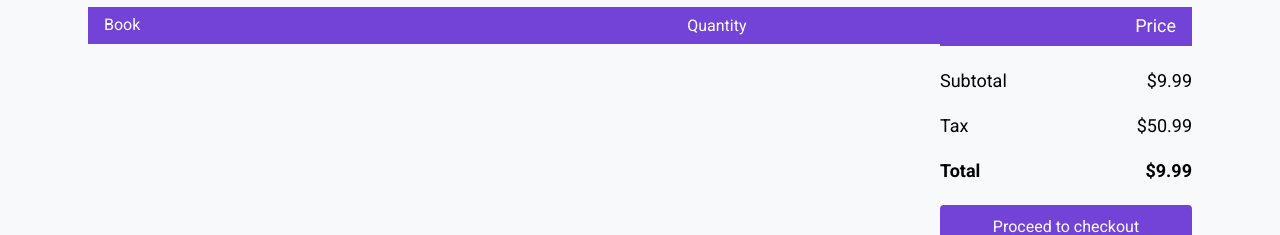
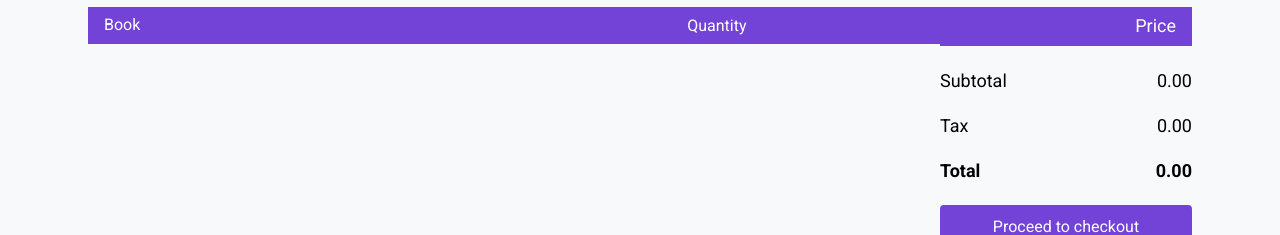
Before and after one commit to Kyle-858/React-Library-Project, a React (Create React App) app: page /cart in a window 1280 px wide. Shown: the part 151-386 px from the top of the page. Built offline with nearby package versions, Linux system fonts and the light colour scheme.

Commit message:
All functions working except remove btn

```diff
--- a/src/App.js
+++ b/src/App.js
@@ -14,11 +14,9 @@ function App() {
 
   function addToCart(book) {
     setCart([...cart, { ...book, quantity: 1 }])
-    console.log('addtocart function called')
   }
 
   function changeQuantity(book, quantity) {
-    console.log(book, quantity)
     setCart(cart.map(item => {
       if (item.id === book.id) {
         return {
@@ -43,7 +41,7 @@ function App() {
         <Routes>
           <Route path="/" exact element={<Home />} />
           <Route path="/books" element={<Books books={books}/>}/>
-          <Route path="/books/:id" element={<BookInfo books={books} addToCart={addToCart}/>}/>
+          <Route path="/books/:id" element={<BookInfo books={books} addToCart={addToCart} cart={cart}/>}/>
           <Route path="/cart" element={<Cart books={books} cart={cart} changeQuantity={changeQuantity}/>}/>
         </Routes>
         <Footer />
--- a/src/Pages/Cart.jsx
+++ b/src/Pages/Cart.jsx
@@ -1,6 +1,14 @@
 import React from 'react'
 
 const Cart = ({ cart, changeQuantity }) => {
+
+    const subtotal = cart.reduce((acc, book) => {
+        const price = book.salePrice || book.originalPrice
+        return acc + price * book.quantity
+    }, 0);
+
+    const tax = subtotal * .07
+
     return (
         <div id="books__body">
             <main id="books__main">
@@ -43,7 +51,7 @@ const Cart = ({ cart, changeQuantity }) => {
                                         onChange={(event) => changeQuantity(book, event.target.value)}/>
                                     </div>
                                     <div className="cart__total">
-                                        $100.00
+                                        {((book.salePrice || book.originalPrice) * book.quantity).toFixed(2)}
                                     </div>
                                 </div>
                                         )
@@ -55,15 +63,15 @@ const Cart = ({ cart, changeQuantity }) => {
                         <div className="total">
                             <div className="total__item total__sub-total">
                                 <span>Subtotal</span>
-                                <span>$9.99</span>
+                                <span>{subtotal.toFixed(2)}</span>
                             </div>
                             <div className="total__item total__tax">
                                 <span>Tax</span>
-                                <span>$50.99</span>
+                                <span>{tax.toFixed(2)}</span>
                             </div>
                             <div className="total__item total__price">
                                 <span>Total</span>
-                                <span>$9.99</span>
+                                <span>{(subtotal + tax).toFixed(2)}</span>
                             </div>
                             <button className="btn btn__checkout no-cursor" onClick={() => alert('Feature not yet implemented')}>
                                 Proceed to checkout
```
